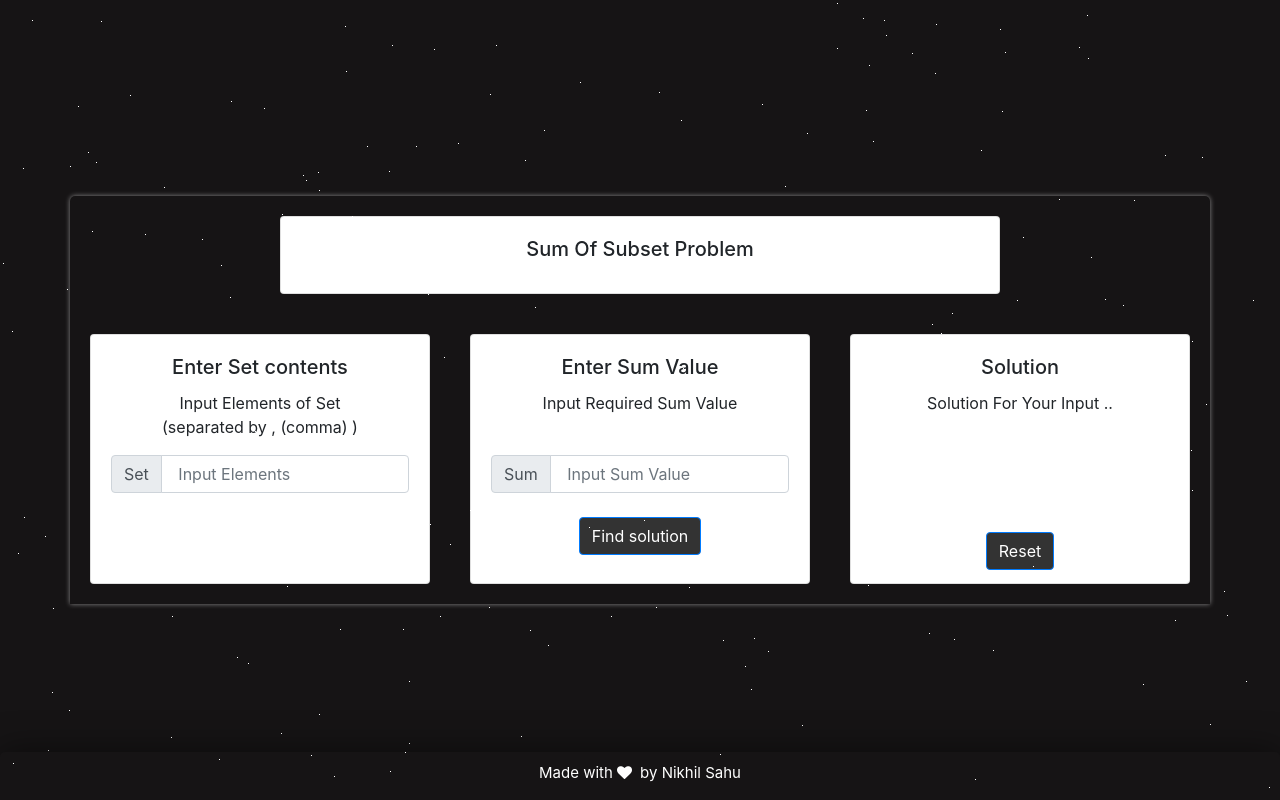
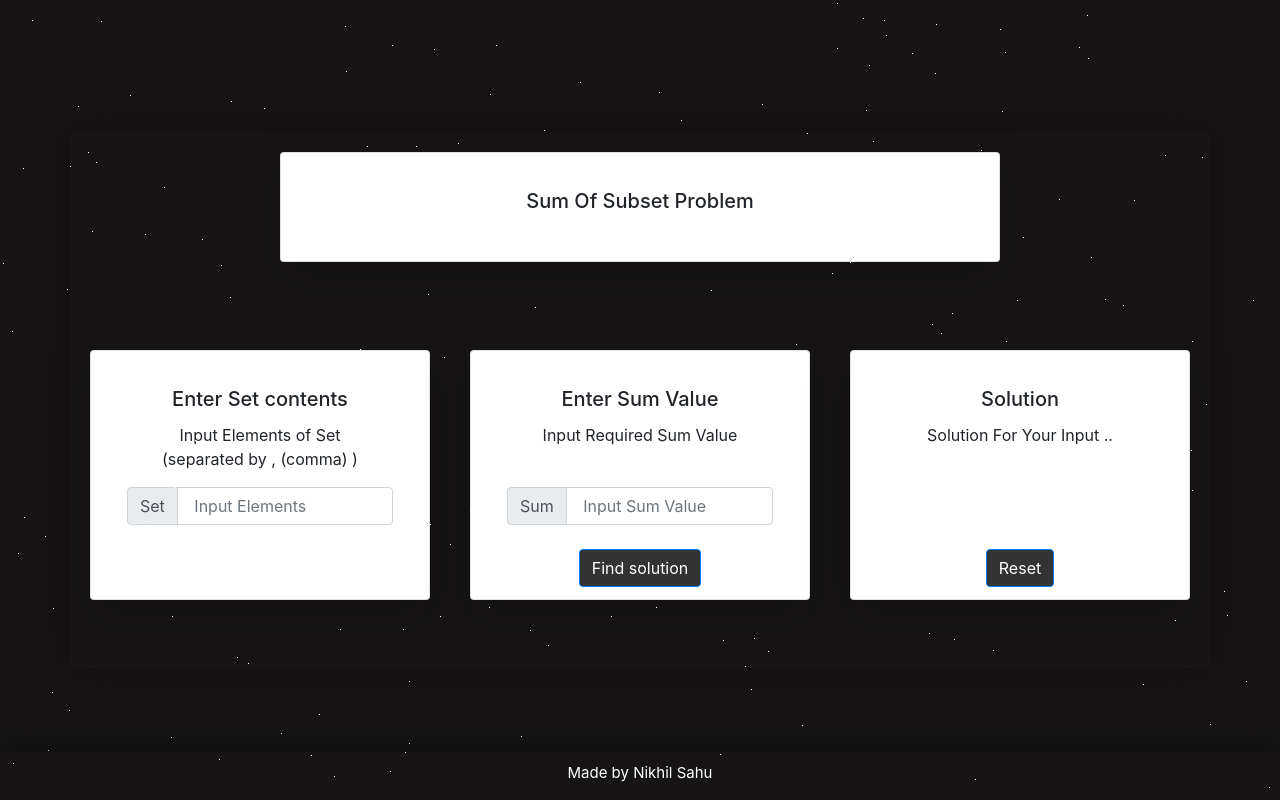
Before and after one commit to nikhildsahu/sum-of-subset, a plain HTML site: page index.html in a window 1280 px wide. Drawn offline with nearby package versions, Linux system fonts and the light colour scheme.

Commit message:
functinality achieved

```diff
--- a/css/style.css
+++ b/css/style.css
@@ -7,6 +7,7 @@ body {
 }
 
 main {
+
 
   position: relative;
   height: 100vh;;
@@ -27,10 +28,10 @@ main {
   transform: translate(-50%, -50%);
   -webkit-transform: translate(-50%, -50%);
   -ms-transform: translate(-50%, -50%);
-  /* background-color: #333; */
+   /* background-color: #33; */
 
   box-sizing: border-box;
-  box-shadow: 0 0 5px rgba(256,256 , 256, 0.5);
+  box-shadow: 0 0 35px rgba(25, 0, 0, 0.5);
   border-radius: 5px 5px 0 0;
 }
 .footer {
--- a/index.html
+++ b/index.html
@@ -21,7 +21,7 @@
           <div class="row">
             <div class="col-md-2"></div>
               <div class="col-md-8  col-12 col-sm-12" style=" padding: 20px;">
-                  <div class="card " >
+                  <div class="card shadow-lg p-3 mb-5 bg-white rounded" >
                     <div class="card-body">
                       <h5 class="card-title">Sum Of Subset Problem </h5>
 
@@ -34,7 +34,7 @@
       <div class="row">
 
         <div class="col-md-4  col-12 col-sm-12" style=" padding: 20px;">
-          <div class="card " style="height: 250px;">
+          <div class="card shadow-lg p-3 mb-5 bg-white rounded " style="height: 250px;">
             <div class="card-body">
               <h5 class="card-title">Enter Set contents</h5>
               <p class="card-text">Input Elements of Set <br> (separated by , (comma) )</p>
@@ -50,7 +50,7 @@
         </div>
 
         <div class="col-md-4 col-12 col-sm-12" style=" padding: 20px;">
-          <div class="card " style="height: 250px;">
+          <div class="card shadow-lg p-3 mb-5 bg-white rounded" style="height: 250px;">
             <div class="card-body">
               <h5 class="card-title">Enter Sum Value</h5>
               <p class="card-text">Input Required Sum Value </p>
@@ -68,11 +68,11 @@
         </div>
 
         <div class="col-md-4 col-12 col-sm-12" style=" padding: 20px;">
-          <div class="card " style="height: 250px;">
+          <div class="card shadow-lg p-3 mb-5 bg-white rounded" style="height: 250px;">
             <div class="card-body">
               <h5 class="card-title">Solution</h5>
               <p class="card-text">Solution For Your Input ..</p>
-              <p id="result" style="overflow-y: scroll; height:85px;"></p>
+              <p id="result" style="overflow-y: scroll; height:70px;"></p>
 
               <a onclick="resetValues()" class="btn btn-primary" style=" background-color: #333; color: #FFFFFF;">Reset</a>
             </div>
@@ -87,7 +87,7 @@
 
 
       <div class="footer">
-          <p style="font-size: 15px; margin-top: 10px;">Made with <i class="fa fa-heart"  aria-hidden="true">&nbsp;</i> by<a  href="https://nikhildsahu.github.io/" style=" color: #FFFFFF;;"> Nikhil Sahu</a></p>
+          <p style="font-size: 15px; margin-top: 10px;">Made by<a  href="https://nikhildsahu.github.io/" style=" color: #FFFFFF;;"> Nikhil Sahu</a></p>
         </div>
     </main>
 
--- a/script.js
+++ b/script.js
@@ -42,7 +42,9 @@ function resetValues()
     document.getElementById("sum").value="";
     var p=  document.getElementById("result");
     p.textContent="";
+    result= 0;
     console.log("Reset");
+
 }
 
 // Sum of Subset Problem
```
